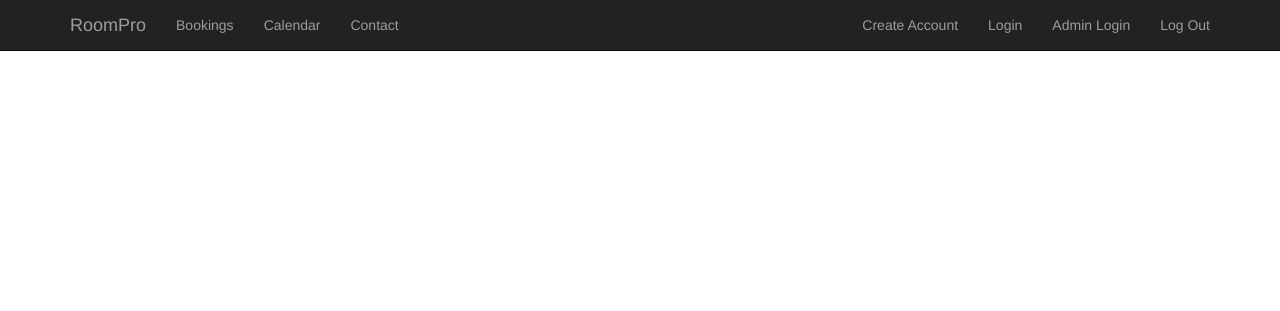
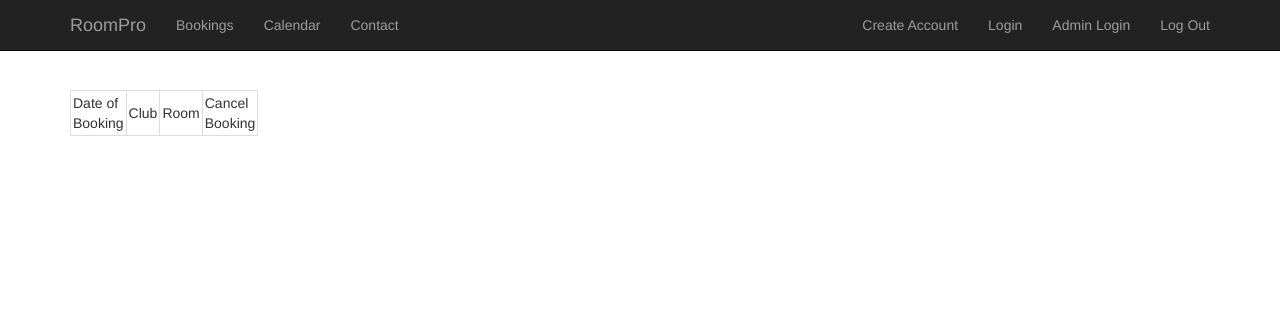
Before and after one commit to KathyLau/RoomPro, a Flask app: page /view in a window 1280 px wide. Shown: the top 311 px of the page. Run offline with Flask 2, Linux system fonts and the light colour scheme; the visitor is signed in with stand-in values (Sample User, id 1); data that the repository does not hold is empty; some libraries are stand-ins or nearby versions.

Commit message:
remove fxn

```diff
--- a/app.py
+++ b/app.py
@@ -87,6 +87,14 @@ def view():
     if request.method=="GET":
         check = list(utils.db.rooms.find({'club': session['email']}))
         return render_template("view.html", L = check)
+    else:
+        info = request.form['del']
+        day = info.split(',')[0]
+        room = info.split(',')[1]
+        club = info.split(',')[2]
+        utils.del_room(day, room, club)
+        return redirect(url_for("view"))
+
 
 @app.route("/add", methods=["GET", "POST"])
 def add():
--- a/templates/view.html
+++ b/templates/view.html
@@ -3,17 +3,30 @@
 {% block content %}
 <br>
 
-  {% for item in L %}
-    {{item['day']}}
-    :
-      {{item['club']}}
-    :
-      {{item['room']}}
-    <br>
+<table>
+<tr> <td> Date of Booking </td> <td> Club </td> <td> Room </td>  <td> Cancel Booking</td></tr>
+{% for item in L %}
+<tr>
+  <td>
+{{item['day']}} </td>
+<td>
+{{item['club']}}
+</td>
+<td>
+{{item['room']}}
+</td>
 
-  {% endfor %}
-  <br>
 
+<td>
+<FORM method = "POST">
+
+  <button TYPE="submit" name="del" id="style" VALUE="{{item['day'] + ',' + item['room'] + ',' + item['club']}}">Delete </button>
+</FORM>
+</td>
+</tr>
+
+{% endfor %}
+</table>
 <center>
 
 </center>
--- a/utils.py
+++ b/utils.py
@@ -111,6 +111,7 @@ def calendardict():
             tempL += [date]
             date +=1
     L += [tempL]
+    print L
     return L
 
 
@@ -155,7 +156,7 @@ Return:
 """
 def book_room(d, r, e):
     check = list(db.rooms.find({'day': d}))
-    email(e, "Room Booking", "You are now booked for " + str(r) + " on " + str(d) )
+    #email(e, "Room Booking", "You are now booked for " + str(r) + " on " + str(d) )
     if check != []:
         db.rooms.update(
             {
@@ -225,7 +226,7 @@ def del_room(d, r, c):
              }
          }
          )
-        email(c, "Booking Cancelled", "Your room booking on " + d + " is now cancelled")
+        #email(c, "Booking Cancelled", "Your room booking on " + d + " is now cancelled")
         return True
 
 
```
